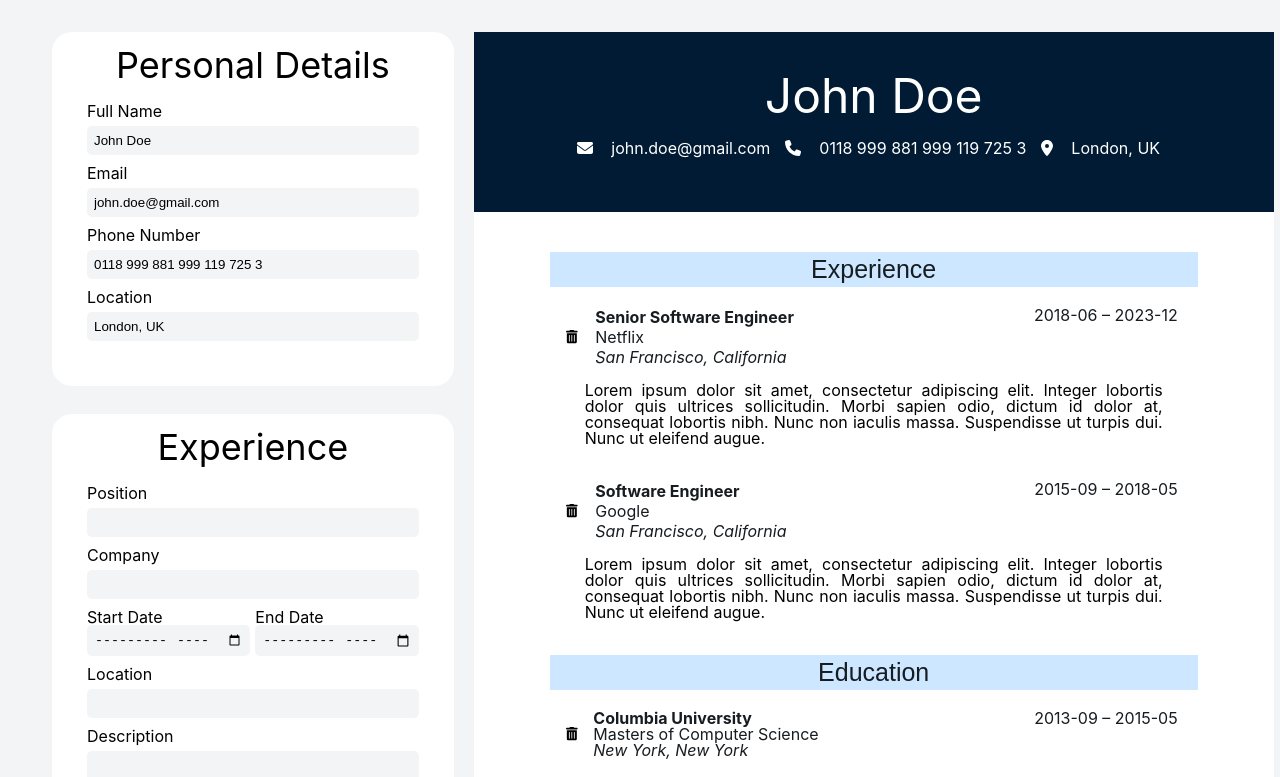
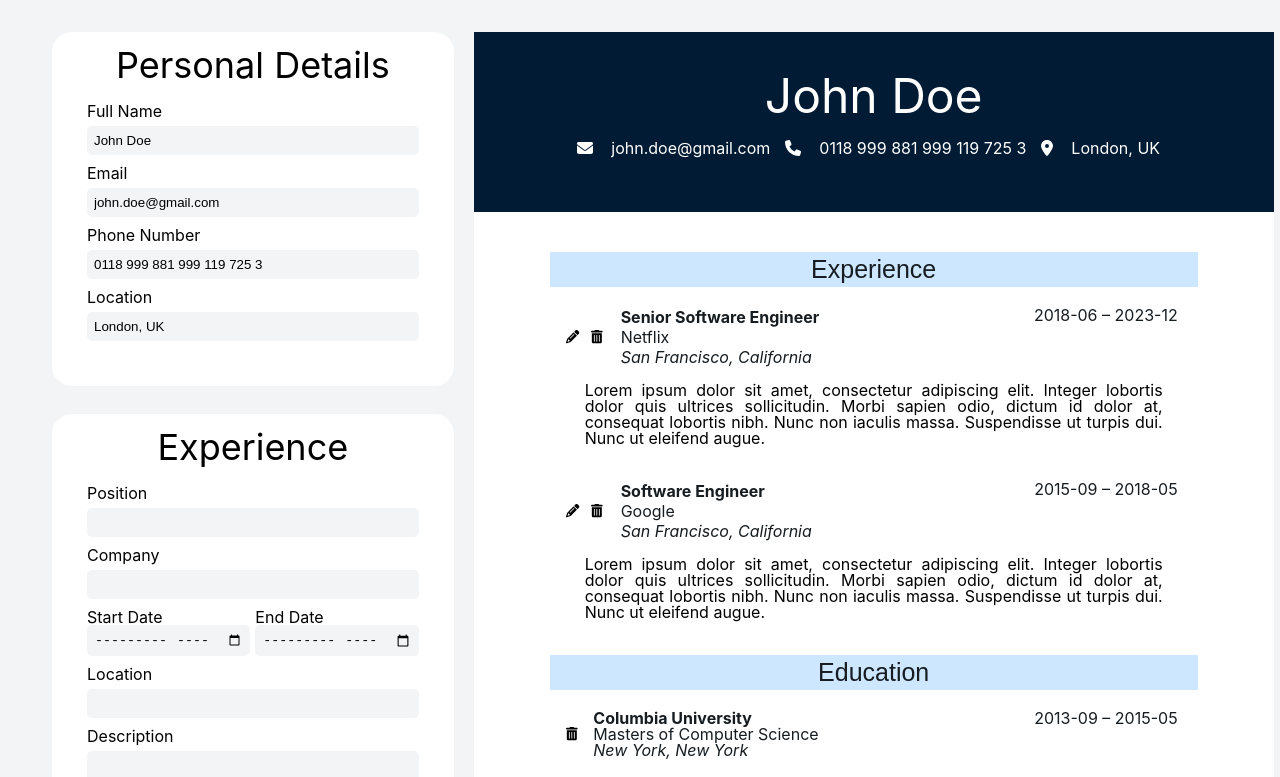
Before and after one commit to julianchso/odin-CV-application, a React (Vite) app: page / in a window 1280 px wide. Shown: the top 777 px of the page. Built offline with nearby package versions, Linux system fonts and the light colour scheme.

Commit message:
init commit editing module

```diff
--- a/src/App.jsx
+++ b/src/App.jsx
@@ -5,6 +5,7 @@ import InputEducation from './components/InputEducation';
 import OutputPersonal from './components/OutputPersonal';
 import OutputExperience from './components/OutputExperience';
 import OutputEducation from './components/outputEducation';
+import editForm from './components/editExperience';
 import exampleData from './exampleData';
 import formData from './formData';
 import { v4 as uuidv4 } from 'uuid';
@@ -88,8 +89,6 @@ function App() {
 
   const deleteExperience = (id) => {
     setExperienceList(experienceList.filter((item) => item.id !== id));
-
-    // console.log(experienceList);
   };
 
   const deleteEducation = (id) => {
@@ -139,6 +138,7 @@ function App() {
             </div>
           </div>
         </div>
+        <editForm></editForm>
       </div>
     </>
   );
--- a/src/components/OutputExperience.jsx
+++ b/src/components/OutputExperience.jsx
@@ -1,9 +1,10 @@
 import './output.css';
 import { FontAwesomeIcon } from '@fortawesome/react-fontawesome';
 import { faTrashCan } from '@fortawesome/free-solid-svg-icons';
+import { faPencil } from '@fortawesome/free-solid-svg-icons';
 import PropTypes from 'prop-types';
 
-function OutputExperience({ data, deleteExperience }) {
+function OutputExperience({ data, deleteExperience, editExperience }) {
   const arrData =
     data &&
     data.map((experience) => (
@@ -11,6 +12,14 @@ function OutputExperience({ data, deleteExperience }) {
         <div className='outputCard'>
           <div className='outputCard__main'>
             <div className='outputCard__wrapper'>
+              <button
+                onClick={() => {
+                  editExperience(experience.id);
+                }}
+                className='faIconBtn'
+              >
+                <FontAwesomeIcon icon={faPencil} className='faIcon__trashCan' />
+              </button>
               <button
                 onClick={() => {
                   deleteExperience(experience.id);
@@ -46,6 +55,7 @@ function OutputExperience({ data, deleteExperience }) {
 
 OutputExperience.propTypes = {
   data: PropTypes.array,
+  editExperience: PropTypes.func,
   deleteExperience: PropTypes.func,
 };
 
--- /dev/null
+++ b/src/components/editExperience.jsx
@@ -0,0 +1,19 @@
+import { useState } from 'react';
+
+const editForm = ({ value }) => {
+  const [isEditMode, setIsEditMode] = useState(false);
+
+  function turnOnEditMode() {
+    setIsEditMode(true);
+  }
+
+  return (
+    <div>
+      <span>
+        <input type='text' value={value} readOnly={!isEditMode} onClick={turnOnEditMode} />
+      </span>
+    </div>
+  );
+};
+
+export default editForm;
```
Also changed, not shown: package.json (+4 -4 lines), 1 other file (tests, documents, lock files or other folders).
